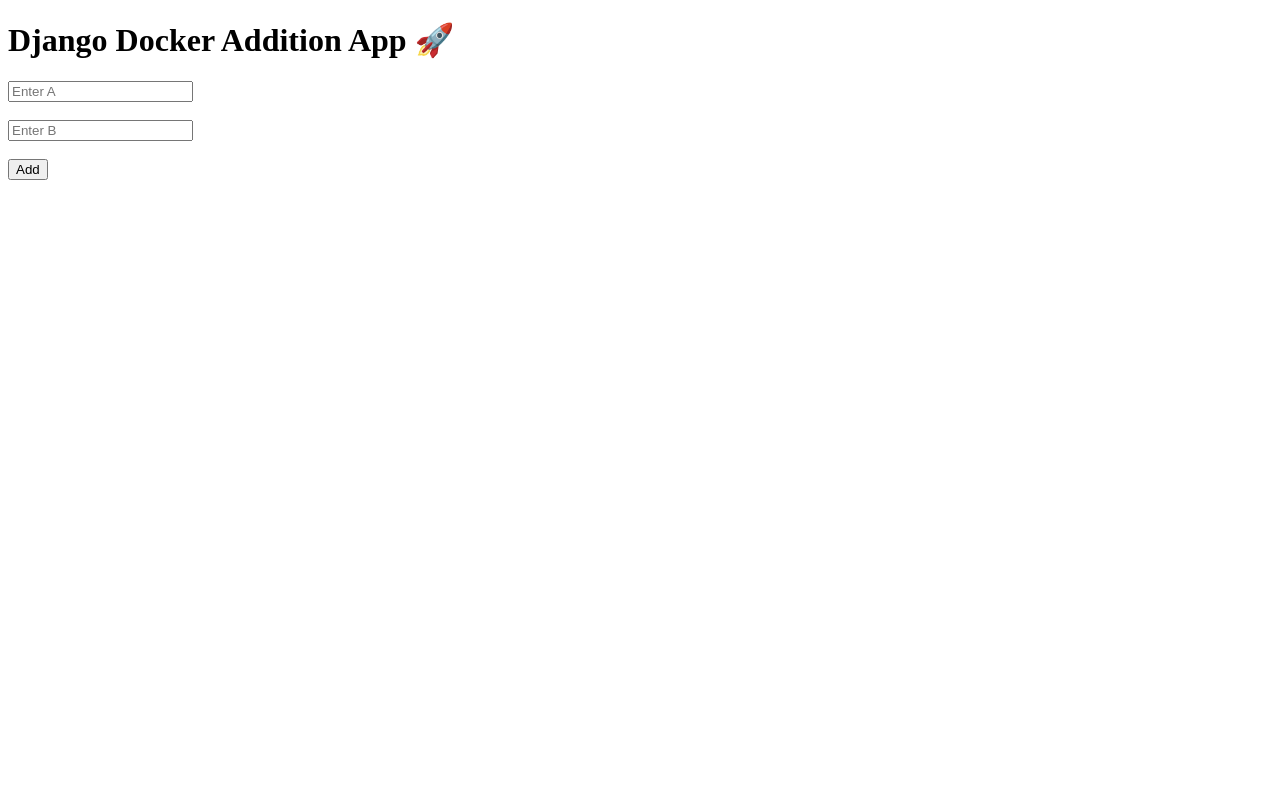
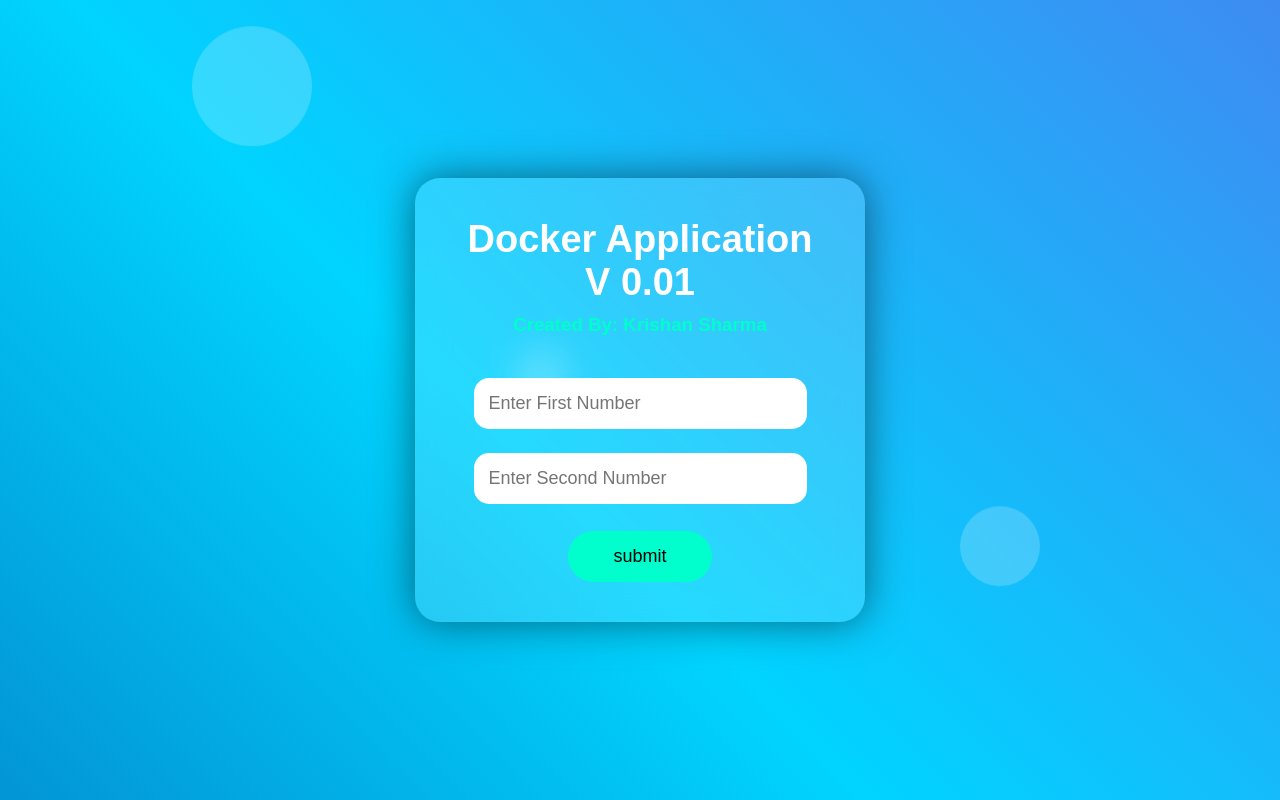
Before and after one commit to krishansharma3831/docker, a Django app: template addition/templates/index.html in a window 1280 px wide. Run offline with Django 4.2, Linux system fonts and the light colour scheme; the template is opened without the code that fills it, so the values that code supplies are empty.

Commit message:
update in html anf YML

```diff
--- a/addition/templates/index.html
+++ b/addition/templates/index.html
@@ -1,26 +1,467 @@
 <!DOCTYPE html>
 <html>
+
+<head>
+
+    <title>AI Graphics Calculator</title>
+
+
+    <style>
+
+        *{
+            margin:0;
+            padding:0;
+            box-sizing:border-box;
+            font-family:Arial, Helvetica, sans-serif;
+        }
+
+
+
+        body{
+
+            height:100vh;
+
+            display:flex;
+
+            justify-content:center;
+
+            align-items:center;
+
+            overflow:hidden;
+
+            background:
+            linear-gradient(
+                45deg,
+                #020024,
+                #090979,
+                #00d4ff,
+                #8e2de2
+            );
+
+            background-size:400% 400%;
+
+            animation:backgroundMove 12s infinite;
+
+        }
+
+        /* Animated Background */
+
+        @keyframes backgroundMove{
+
+
+            0%{
+
+                background-position:0% 50%;
+
+            }
+
+
+            50%{
+
+                background-position:100% 50%;
+
+            }
+
+
+            100%{
+
+                background-position:0% 50%;
+
+            }
+
+
+        }
+
+
+
+
+        /* Floating AI circles */
+
+
+        .circle{
+
+
+            position:absolute;
+
+
+            border-radius:50%;
+
+
+            background:
+
+            rgba(255,255,255,0.2);
+
+
+
+            animation:move 10s infinite;
+
+
+        }
+
+
+
+        .circle:nth-child(1){
+
+
+            width:120px;
+
+            height:120px;
+
+            top:10%;
+
+            left:15%;
+
+
+        }
+
+
+
+        .circle:nth-child(2){
+
+
+            width:80px;
+
+            height:80px;
+
+            top:70%;
+
+            left:75%;
+
+
+        }
+
+
+
+
+        .circle:nth-child(3){
+
+
+            width:60px;
+
+            height:60px;
+
+
+            top:50%;
+
+            left:40%;
+
+
+        }
+
+
+
+
+
+        @keyframes move{
+
+
+            0%{
+
+                transform:translateY(0);
+
+            }
+
+
+            50%{
+
+                transform:translateY(-120px);
+
+            }
+
+
+            100%{
+
+                transform:translateY(0);
+
+            }
+
+
+        }
+
+
+
+
+
+
+
+        /* Main Card */
+
+
+        .card{
+
+
+            width:450px;
+
+
+            padding:40px;
+
+
+            border-radius:25px;
+
+
+
+            background:
+
+            rgba(255,255,255,0.15);
+
+
+
+            backdrop-filter:blur(15px);
+
+
+
+            box-shadow:
+
+
+            0px 0px 40px rgba(0,0,0,0.5);
+
+
+
+            color:white;
+
+
+
+            text-align:center;
+
+
+
+            position:relative;
+
+
+
+        }
+
+
+
+
+        h1{
+
+
+            font-size:38px;
+
+            margin-bottom:10px;
+
+
+        }
+
+
+
+
+        h3{
+
+
+            margin-bottom:30px;
+
+            color:#00ffcc;
+
+
+        }
+
+
+
+
+
+        input{
+
+
+            width:90%;
+
+
+            padding:15px;
+
+
+            margin:12px;
+
+
+
+            border:none;
+
+
+
+            border-radius:15px;
+
+
+
+            outline:none;
+
+
+
+            font-size:18px;
+
+
+        }
+
+
+
+
+
+
+        button{
+
+
+            margin-top:15px;
+
+
+            padding:15px 45px;
+
+
+
+            border:none;
+
+
+
+            border-radius:30px;
+
+
+
+            background:#00ffcc;
+
+
+
+            color:black;
+
+
+
+            font-size:18px;
+
+
+
+            cursor:pointer;
+
+
+
+            transition:0.4s;
+
+
+
+        }
+
+
+
+
+
+        button:hover{
+
+
+            transform:scale(1.1);
+
+
+
+            background:white;
+
+
+        }
+
+
+
+
+
+
+
+        .result{
+
+
+            margin-top:30px;
+
+
+
+            font-size:30px;
+
+
+
+            color:#00ff99;
+
+
+
+            animation:show 1s;
+
+
+        }
+
+
+
+
+
+        @keyframes show{
+
+
+            from{
+
+                opacity:0;
+
+                transform:scale(0.5);
+
+            }
+
+
+            to{
+
+                opacity:1;
+
+                transform:scale(1);
+
+            }
+
+
+        }
+
+
+
+    </style>
+
+
+</head>
+
+
 <body>
 
-<h1>Django Docker Addition App 🚀</h1>
+    <div class="circle"></div>
 
-<form method="POST">
-{% csrf_token %}
+    <div class="circle"></div>
 
-<input type="number" name="a" placeholder="Enter A" required>
-<br><br>
+    <div class="circle"></div>
 
-<input type="number" name="b" placeholder="Enter B" required>
-<br><br>
+    <div class="card">
+        <h1>
+            Docker Application V 0.01
+        </h1>
 
-<button>Add</button>
-</form>
+        <h3>
+            Created By: Krishan Sharma
+        </h3>
 
-<h2>
-{% if result %}
-Result = {{ result }}
-{% endif %}
-</h2>
 
+        <form method="POST">
+            {% csrf_token %}
+            <input
+            type="number"
+            name="a"
+            placeholder="Enter First Number"
+            required>
+            <br>
+            <input
+
+            type="number"
+
+            name="b"
+
+            placeholder="Enter Second Number"
+
+            required>
+            <br>
+            <button type="submit">
+
+                submit
+
+            </button>
+        </form>
+
+        {% if result %}
+
+        <div class="result">
+            Result = {{ result }}
+        </div>
+        {% endif %}
+    </div>
 </body>
 </html>
```
Also changed, not shown: .github/workflows/cicd.yml (added).
